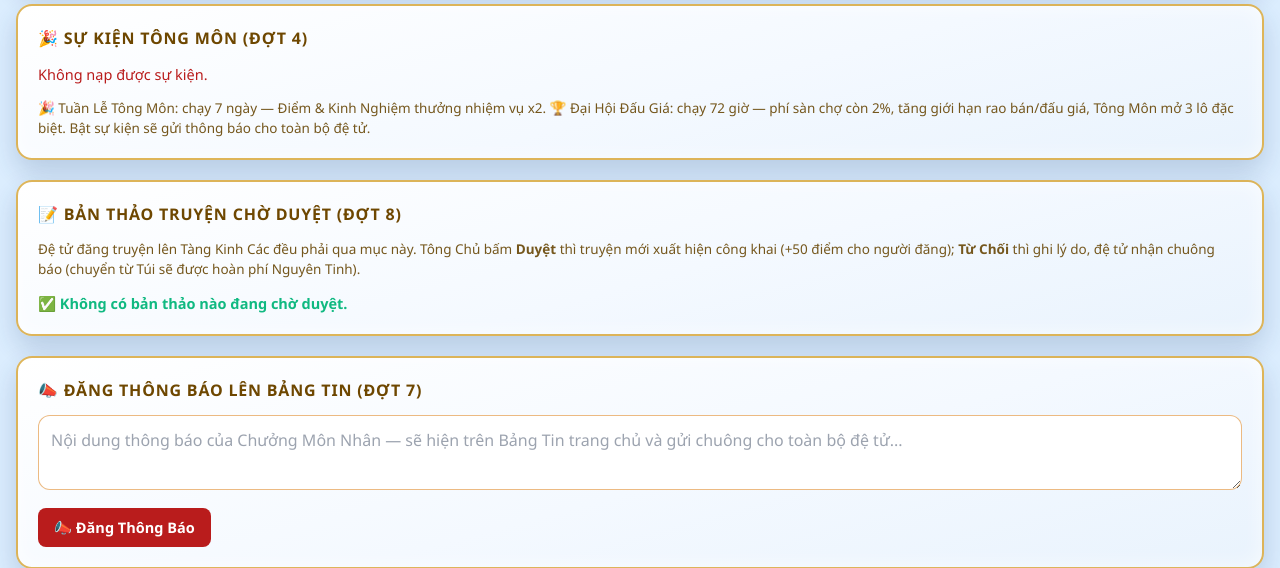
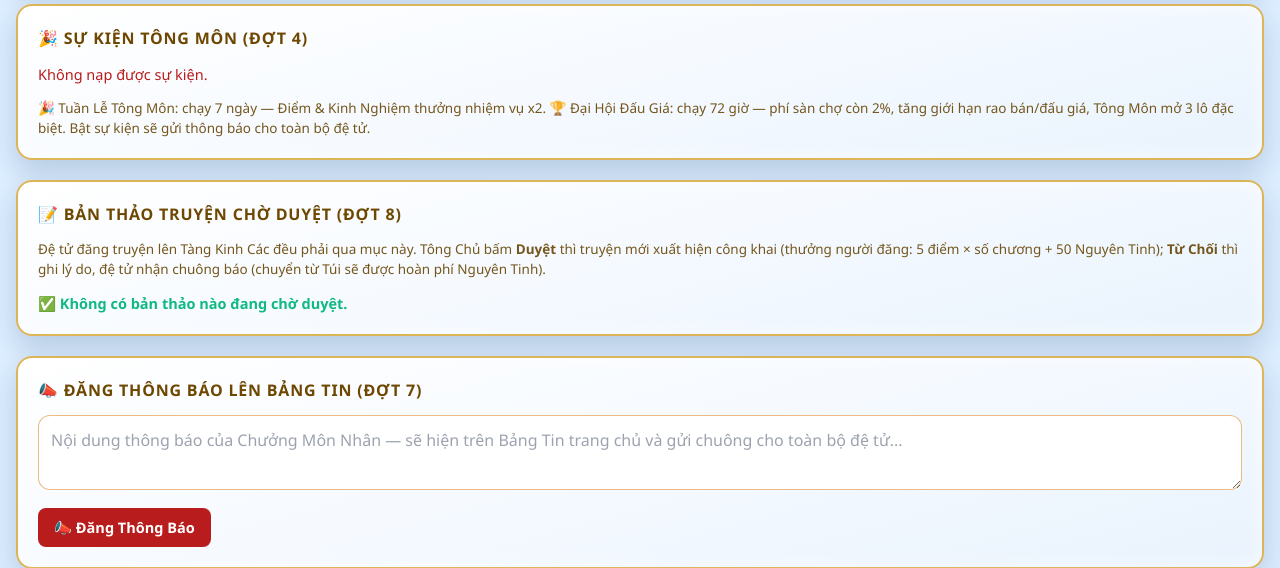
Before and after one commit to Thanh-art123/tts-appp, a Flask app: template templates/quan_tri.html in a window 1280 px wide. Shown: the part 964-1532 px from the top of the page. Run offline with Flask 3, Linux system fonts and the light colour scheme; the template is opened without the code that fills it, so the values that code supplies are empty; the visitor is signed in with stand-in values (Sample User, id 1); some libraries are stand-ins or nearby versions.

Commit message:
Dot 18 - Cap nhat templates/tang_kinh_cac.html va templates/quan_tri.html

```diff
--- a/templates/quan_tri.html
+++ b/templates/quan_tri.html
@@ -28,7 +28,7 @@
 
     <div class="panel-3d rounded-2xl p-5 space-y-3">
         <h3 class="text-sm font-extrabold text-amber-300 uppercase tracking-wider">📝 Bản Thảo Truyện Chờ Duyệt (Đợt 8)</h3>
-        <p class="text-[11px] text-amber-300/70">Đệ tử đăng truyện lên Tàng Kinh Các đều phải qua mục này. Tông Chủ bấm <strong>Duyệt</strong> thì truyện mới xuất hiện công khai (+50 điểm cho người đăng); <strong>Từ Chối</strong> thì ghi lý do, đệ tử nhận chuông báo (chuyển từ Túi sẽ được hoàn phí Nguyên Tinh).</p>
+        <p class="text-[11px] text-amber-300/70">Đệ tử đăng truyện lên Tàng Kinh Các đều phải qua mục này. Tông Chủ bấm <strong>Duyệt</strong> thì truyện mới xuất hiện công khai (thưởng người đăng: 5 điểm × số chương + 50 Nguyên Tinh); <strong>Từ Chối</strong> thì ghi lý do, đệ tử nhận chuông báo (chuyển từ Túi sẽ được hoàn phí Nguyên Tinh).</p>
         <div id="subs-box" class="space-y-2 text-xs">
             <p class="text-amber-300/50">Đang nạp danh sách bản thảo...</p>
         </div>
--- a/templates/tang_kinh_cac.html
+++ b/templates/tang_kinh_cac.html
@@ -144,7 +144,7 @@
             </div>
         </div>
 
-        <p class="text-[11px] text-amber-200/80 pt-2">📝 Lưu ý: truyện của đệ tử sẽ được gửi cho <strong class="text-amber-300">Tông Chủ duyệt</strong> trước — được duyệt mới xuất hiện trên Tàng Kinh Các và nhận +50 Điểm Cống Hiến.</p>
+        <p class="text-[11px] text-amber-200/80 pt-2">📝 Lưu ý: truyện của đệ tử sẽ được gửi cho <strong class="text-amber-300">Tông Chủ duyệt</strong> trước — được duyệt mới xuất hiện trên Tàng Kinh Các và nhận thưởng: <strong class="text-amber-300">5 Điểm Cống Hiến mỗi chương + 50 Nguyên Tinh mỗi truyện</strong>.</p>
 
         <div class="flex justify-end space-x-2 pt-3 border-t border-amber-800/60">
             <button onclick="closeUploadModal()" class="bg-slate-800 text-amber-300 px-4 py-2 rounded-xl text-xs font-bold cursor-pointer">Hủy</button>
```
